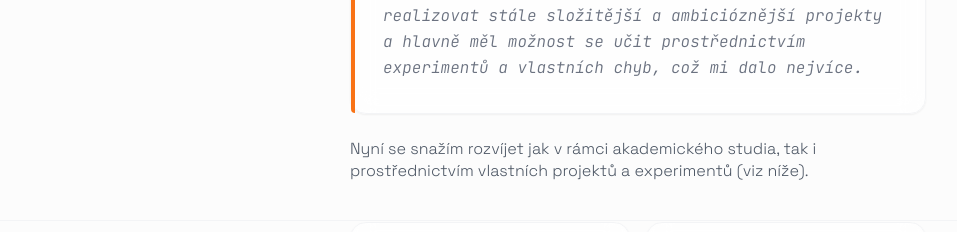
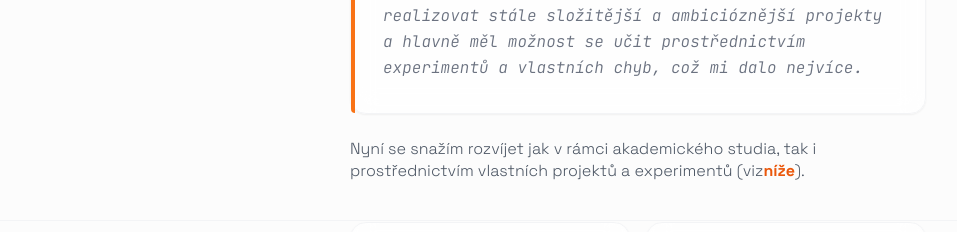
Before and after one commit to martiinek/martiinek.github.io, a React (Vite) app: page / in a window 1280 px wide. Shown: the part 1380-1612 px from the top of the page, without its empty margins (162-1119 px from the left). Built offline with nearby package versions, Linux system fonts and the light colour scheme.

Commit message:
Tlačítko 'Níže'

```diff
--- a/components/About.tsx
+++ b/components/About.tsx
@@ -55,9 +55,12 @@ export const About: React.FC = () => {
                   </span>
               </div>
 
-              <p>
-                Nyní se snažím rozvíjet jak v rámci akademického studia, tak i prostřednictvím vlastních projektů a experimentů (viz níže).
-              </p>
+             <p>
+                Nyní se snažím rozvíjet jak v rámci akademického studia, tak i prostřednictvím vlastních projektů a experimentů (viz
+                <a href="https://martiinek.github.io/#projects" className="text-orange-600 font-bold hover:underline">
+                  níže
+                </a>).
+          </p>
             </div>
 
             <div className="grid grid-cols-1 md:grid-cols-2 gap-4 mt-12">
```
